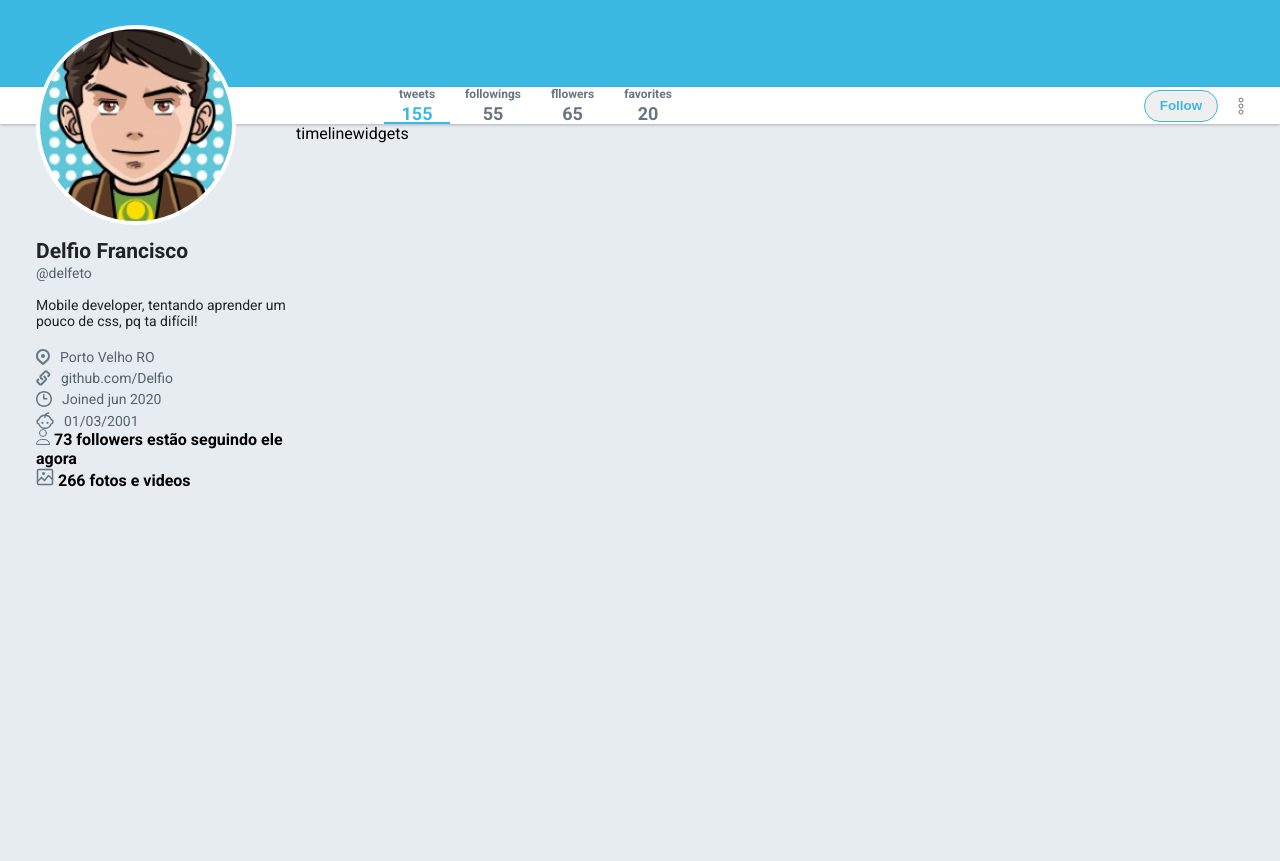
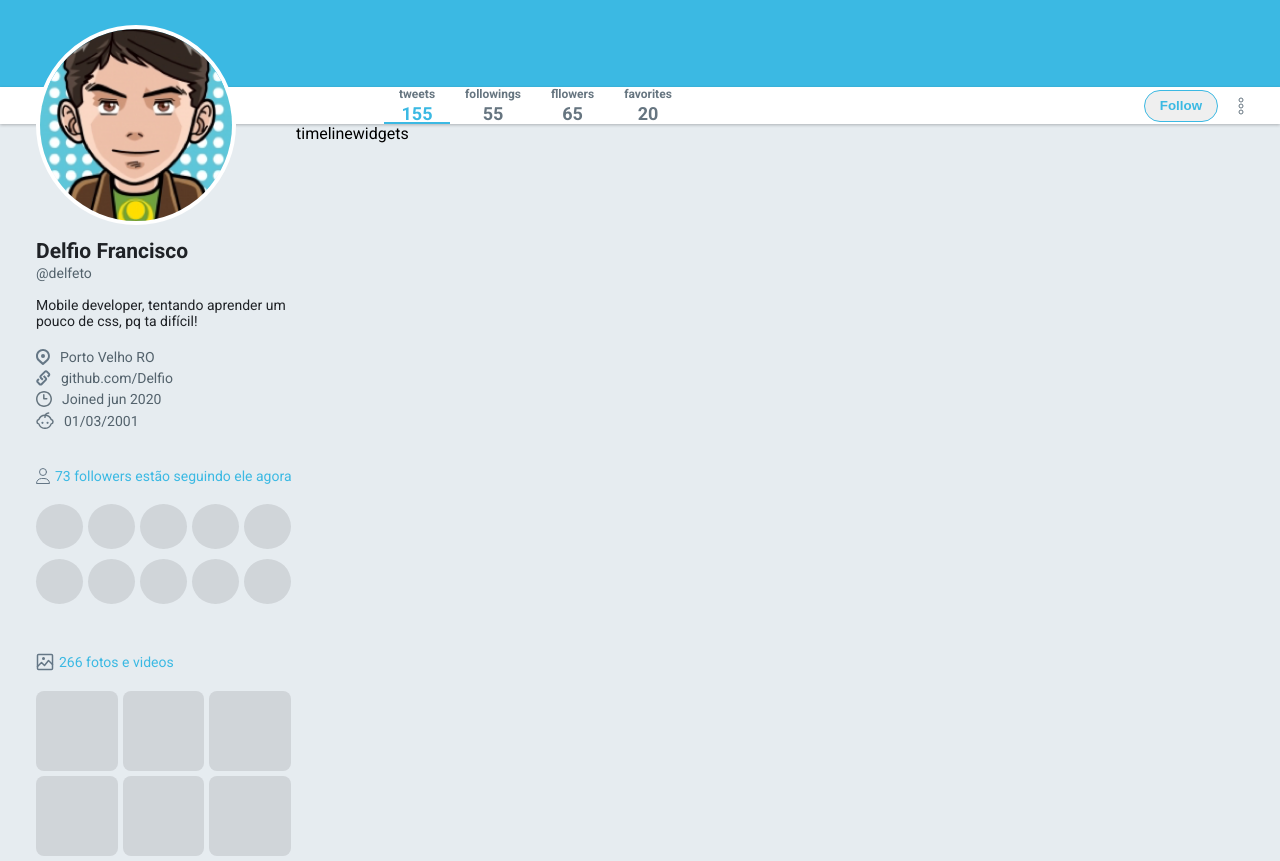
Before and after one commit to Delfio/twitter-UI, a plain HTML site: page index.html in a window 1280 px wide. Shown: the part 215-1076 px from the top of the page. Before the commit the page ends 800 px from the top, so only its background shows below. Drawn offline with Linux system fonts and the light colour scheme.

Commit message:
side bar profile

```diff
--- a/assets/css/styles.css
+++ b/assets/css/styles.css
@@ -262,7 +262,7 @@ div.bar .content ul li.active strong {
     list-style: none;
 }
 
-.wrapper-content aside.profile li {
+.wrapper-content aside.profile ul.user-detail li {
     font-size: 14px;
     color: #53626c;
 
@@ -280,6 +280,58 @@ div.bar .content ul li.active strong {
     margin-right: 10px;
 }
 
+.wrapper-content aside.profile .widget {
+    margin-top: 15%;
+}
+
+.wrapper-content aside.profile .widget strong {
+    font-weight: normal;
+    color: #3bb9e3;
+    font-size: 14px;
+
+    display: flex;
+    align-items: center;
+}
+
+.wrapper-content aside.profile .widget strong img {
+    margin-right: 5px;
+}
+
+.wrapper-content aside.profile .followers ul {
+    list-style: none;
+    display: flex;
+    flex-wrap: wrap;
+    align-content: flex-start;
+    align-items: flex-start;
+}
+
+.wrapper-content aside.profile .followers li {
+    width: 45px;
+    flex: 1 0 auto;
+    height: 45px;
+    background-color: #D0D5D9;
+    border-radius: 50%;
+    margin: 0 5px 10px 0;
+}
+
+.wrapper-content aside.profile .images ul {
+    list-style: none;
+    display: flex;
+    flex-wrap: wrap;
+    align-content: flex-start;
+    align-items: flex-start;
+}
+
+.wrapper-content aside.profile .images li {
+    width: 80px;
+    height: 80px;
+    background-color: #D0D5D9;
+    border-radius: 8px;
+    flex: 1 0 auto;
+    margin: 0 5px 5px 0;
+}
+
+
 
 
 /*
--- a/index.html
+++ b/index.html
@@ -67,7 +67,7 @@
             <span>@delfeto</span>
             <p>Mobile developer, tentando aprender um pouco de css, pq ta difícil!</p>
 
-            <ul>
+            <ul class="user-detail">
                <li>
                   <img src="/assets/images/place.svg" alt="place">
                   Porto Velho RO
@@ -88,10 +88,31 @@
 
             <div class="widget followers">
                 <strong> <img src="/assets/images/followers.svg" alt="followers"> 73 followers estão seguindo ele agora</strong>
+
+                <ul>
+                    <li></li>
+                    <li></li>
+                    <li></li>
+                    <li></li>
+                    <li></li>
+                    <li></li>
+                    <li></li>
+                    <li></li>
+                    <li></li>
+                    <li></li>
+                </ul>
             </div>
 
             <div class="widget images">
                 <strong> <img src="/assets/images/images.svg" alt="images"> 266 fotos e videos </strong>
+                <ul>
+                    <li></li>
+                    <li></li>
+                    <li></li>
+                    <li></li>
+                    <li></li>
+                    <li></li>
+                </ul>
             </div>
         </aside>
         <section class="time-line">
```
